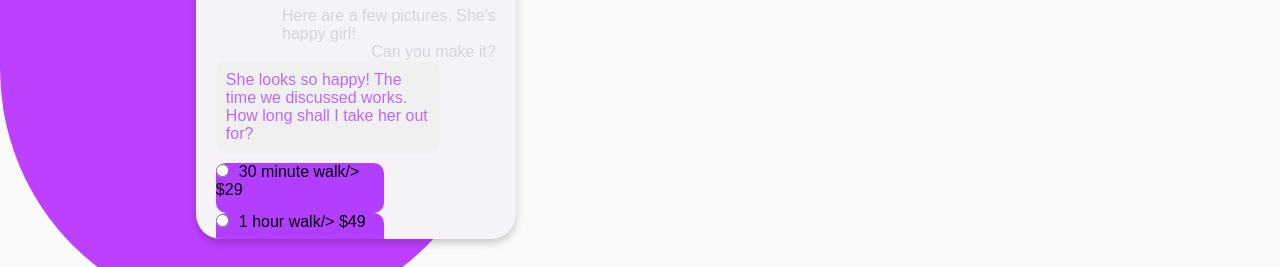
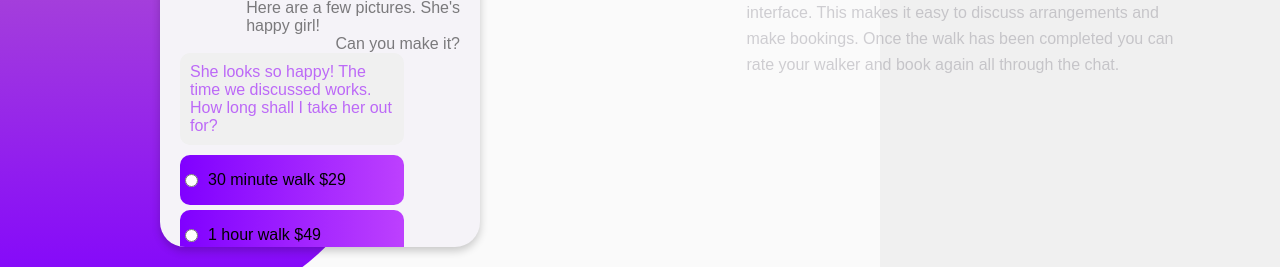
Before and after one commit to EmmanuelKeziah/CHAT-BOOKING-APP, a plain HTML site: page index.html in a window 1280 px wide. Shown: the part 401-668 px from the top of the page. Drawn offline with Linux system fonts and the light colour scheme.

Commit message:
Adjustment and alignment issues

```diff
--- a/index.html
+++ b/index.html
@@ -11,6 +11,7 @@
         <div class="parentContainer">
             <div class="sideBar"></div>
             <div class="chatApp">
+                <div class="smallDiv"></div>
                 <div class="header">
                     <img src="./Assets/Images/avatar.jpg" alt="Avatar-photo">
                     <div class="smallHeader">
@@ -42,15 +43,15 @@
                             <p>She looks so happy! The time we discussed works. How long shall I take her out for?</p>
                             <div class="radio">
                                 <div class="radio-1">
-                                    <input type="radio">30 minute walk/> $29
+                                    <input type="radio"/>30 minute walk $29
                                 </div>
                                 <div class="radio-1">
-                                    <input type="radio">1 hour walk/> $49
+                                    <input type="radio"/>1 hour walk $49
                                 </div>
                                 <div class="placeholder">
                                     <input type="text" id="" placeholder="Type a message">
+                                    <img src="./Assets/Images/next.png" width="30px" alt="logo">
                                 </div>
-                                <img src="./Assets/Images/next.png" width="30px" alt="logo">
                             </div>
                         </div>
                     </div>
@@ -61,7 +62,9 @@
         <div class="rightSide">
             <h2>Simple booking</h2>
             <p>Stay in touch with our dog walkers through the chat <br>interface. This makes it easy to discuss arrangements and <br> make bookings. Once the walk has been completed you can <br>  rate your walker and book again all through the chat.</p>
+            <div class="inverted-sideBar"></div>
         </div>
+
     </div>
 </body>
 </html>
--- a/styles.css
+++ b/styles.css
@@ -12,12 +12,11 @@ body, html{
 
 .mainContainer{
     display: flex;
-    justify-content: center;
     background-color: rgba(250,250,250,255);
     min-height: 100vh;
     width: 100%;
     position: relative;
-    gap: 60px;
+    gap: 0px;
     overflow: hidden;
 }
 
@@ -32,15 +31,36 @@ body, html{
 .sideBar{
     width: 500px;
     height: 90vh;
-    background-color: rgba(189,64,254,255);
+    background: linear-gradient(180deg, rgb(209, 140, 175), rgba(128,0,255,255));
     padding: 0;
     border-bottom-left-radius: 500px;
     border-bottom-right-radius: 500px;
     position: relative;
+    left: -100px;
+}
+
+.inverted-sideBar{
+    width: 500px;
+    height: 90vh;
+    padding: 0;
+    border-top-right-radius: 500px;
+    border-top-left-radius: 500px;
+    background-color: rgba(0, 0, 0, 0.04);
+    position: absolute;
+    right: -100px;
+    bottom: -50px;
+    z-index: 0;
 }
 
 .rightSide{
-    width: 50%;
+    display: flex;
+    flex-direction: column;
+    justify-content: center;
+    align-items: center;
+    z-index: 1;
+    min-width: 50%;
+    position: relative;
+
 }
 
 
@@ -50,7 +70,7 @@ body, html{
     left: 50%;
     top: 50%;
     width: 20rem;
-    height: 70vh;
+    height: 72vh;
     transform: translate(-50%, -50%);
     background-color: #F5F3F8;
     border-radius: 25px;
@@ -60,7 +80,7 @@ body, html{
 
 .header{
     display: flex;
-    background-color: rgba(189,64,254,255);
+    background: linear-gradient(to left, rgba(189,64,254,255), rgba(128,0,255,255));
     color: white;
     padding: 20px;
     border-top-left-radius: 25px;
@@ -87,6 +107,7 @@ body, html{
         font-weight: 400;
 
     }
+
 }
 
 .chatBody{
@@ -105,7 +126,7 @@ body, html{
     align-items: flex-end;
 
     p{
-    color: #D8D3DC;
+    color: rgba(0, 0, 0, 0.50);
     justify-content: flex-end;
     }
 }
@@ -155,12 +176,17 @@ body, html{
 }
 
 .radio-1{
-    background-color: rgba(178,63,255,255);
-    width: 60%;
+    display: flex;
+    align-items: center;
+    background: linear-gradient(to left, rgba(189,64,254,255), rgba(128,0,255,255));
+    width: 80%;
     height: 50px;
+    padding: 5px;
+    margin-bottom: 5px;
     border-radius: 10px;
 }
 .radio-1 input[type="radio"] {
+    display: flex;
     margin-right: 10px;
 }
 
@@ -168,6 +194,8 @@ body, html{
     display: flex;
     flex-direction: column;
     align-items: center;
+    justify-content: center;
+    color: rgba(0, 0, 0, 0.50);
     h2{
         color: rgba(65,43,85,255);
         font-size: 30px;
```
